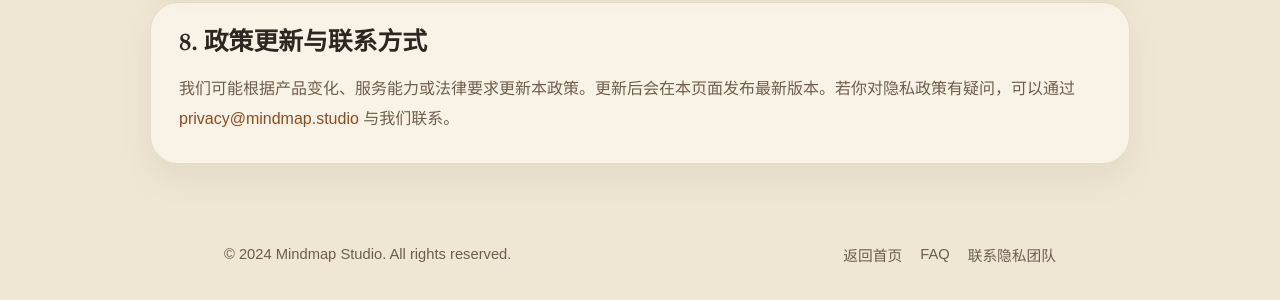
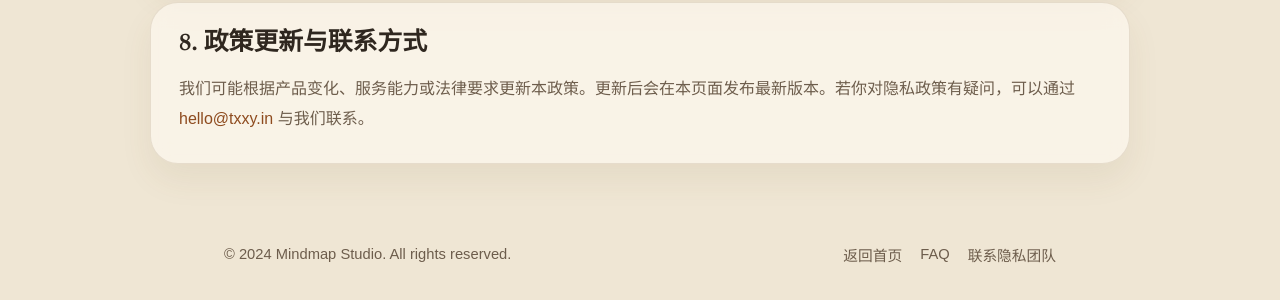
Before and after one commit to imocat/imocat.github.io, a Jekyll site: the page mindmap-studio/privacy.html, which Jekyll copies as it is, in a window 1280 px wide. Shown: the part 1720-2020 px from the top of the page. Built offline with Jekyll 4.4.1, drawn with Linux system fonts in a browser that asks for light colours.

Commit message:
update mindmap studio web

```diff
--- a/mindmap-studio/index.html
+++ b/mindmap-studio/index.html
@@ -324,7 +324,7 @@
               </p>
             </div>
             <div class="cta-card__actions">
-              <a class="button button--primary" href="#hero">立即下载</a>
+              <a class="button button--primary" href="https://apps.apple.com/us/app/mindmap-studio/id6760247179">立即下载</a>
               <a class="button button--ghost" href="#hero">返回顶部</a>
             </div>
           </div>
--- a/mindmap-studio/privacy.html
+++ b/mindmap-studio/privacy.html
@@ -93,7 +93,7 @@
           <h2>8. 政策更新与联系方式</h2>
           <p>
             我们可能根据产品变化、服务能力或法律要求更新本政策。更新后会在本页面发布最新版本。若你对隐私政策有疑问，可以通过
-            <a class="policy-link" href="mailto:privacy@mindmap.studio">privacy@mindmap.studio</a>
+            <a class="policy-link" href="mailto:hello@txxy.in">hello@txxy.in</a>
             与我们联系。
           </p>
         </section>
```
